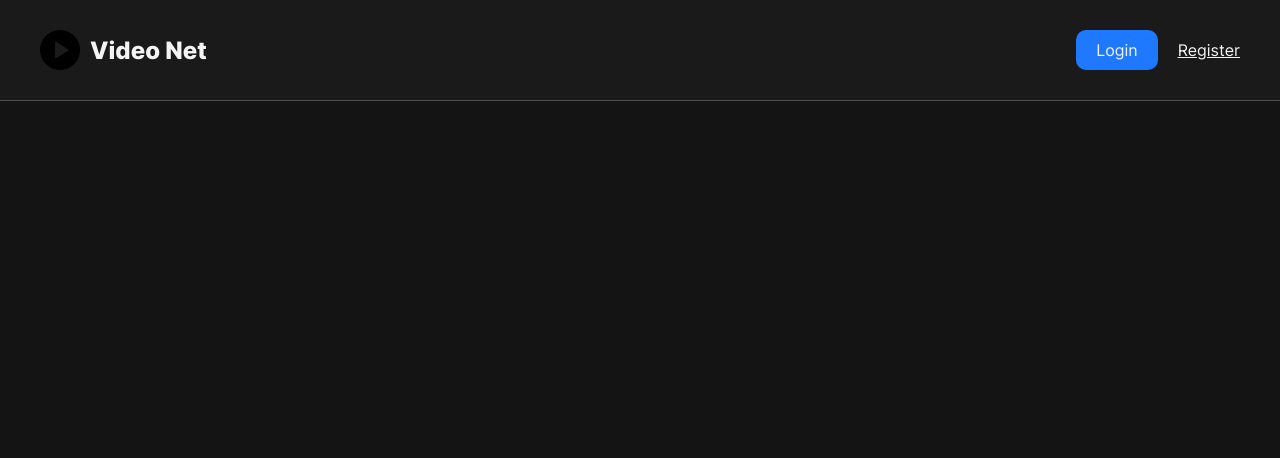
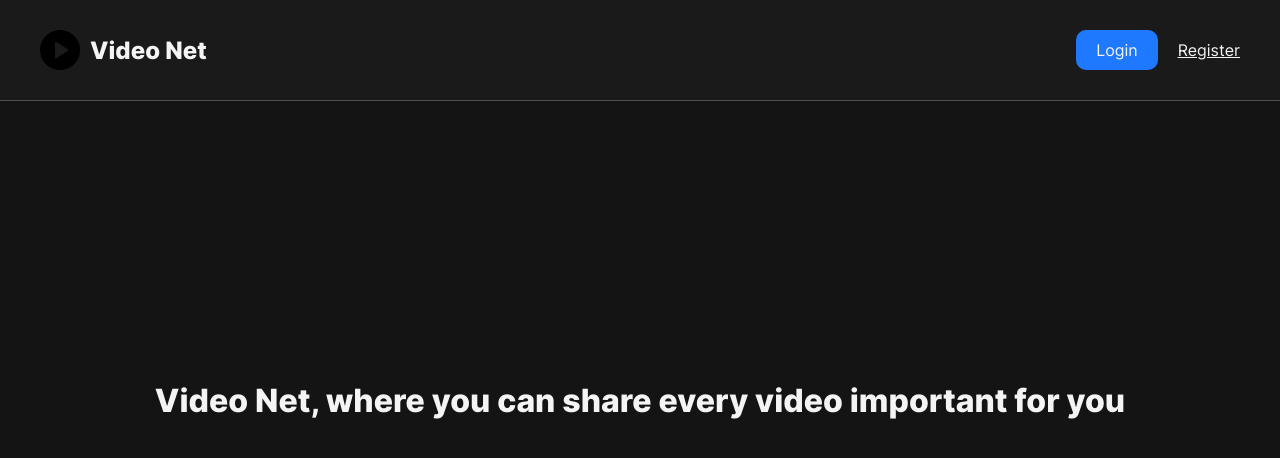
Before and after one commit to forjoa/video-net, a React (Vite) app: page /presentation in a window 1280 px wide. Shown: the top 458 px of the page. Built offline with nearby package versions, Linux system fonts and the light colour scheme.

Commit message:
Added presentation title without image

```diff
--- a/frontend/components/presentation/PresentationHome.jsx
+++ b/frontend/components/presentation/PresentationHome.jsx
@@ -2,6 +2,18 @@
 const PresentationHome = () => {
     return (
         <>
+            <div className="presentation-home-container">
+                <div className="presentation-home-content">
+                    <div className="presentation-home-title">
+                        <h1>
+                            Video Net, where you can share every video important for you
+                        </h1>
+                    </div>
+                    <div className="presentation-home-image">
+
+                    </div>
+                </div>
+            </div>
         </>
     )
 }
```
